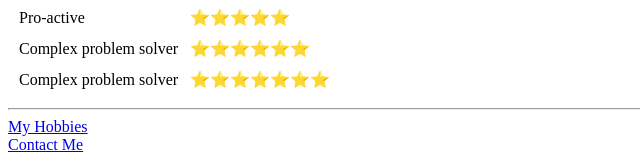
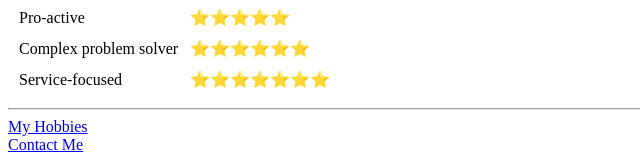
Before and after one commit to oxieoxie/cv, a plain HTML site: page index.html in a window 1280 px wide. Shown: the part 853-1012 px from the top of the page, 0-640 px from the left. Drawn offline with Linux system fonts and the light colour scheme.

Commit message:
Update index.html

```diff
--- a/index.html
+++ b/index.html
@@ -72,7 +72,7 @@
       <td>⭐⭐⭐⭐⭐⭐</td>
     </tr>
     <tr>
-      <td>Complex problem solver</td>
+      <td>Service-focused</td>
       <td>⭐⭐⭐⭐⭐⭐⭐</td>
     </tr>
   </table>
```
